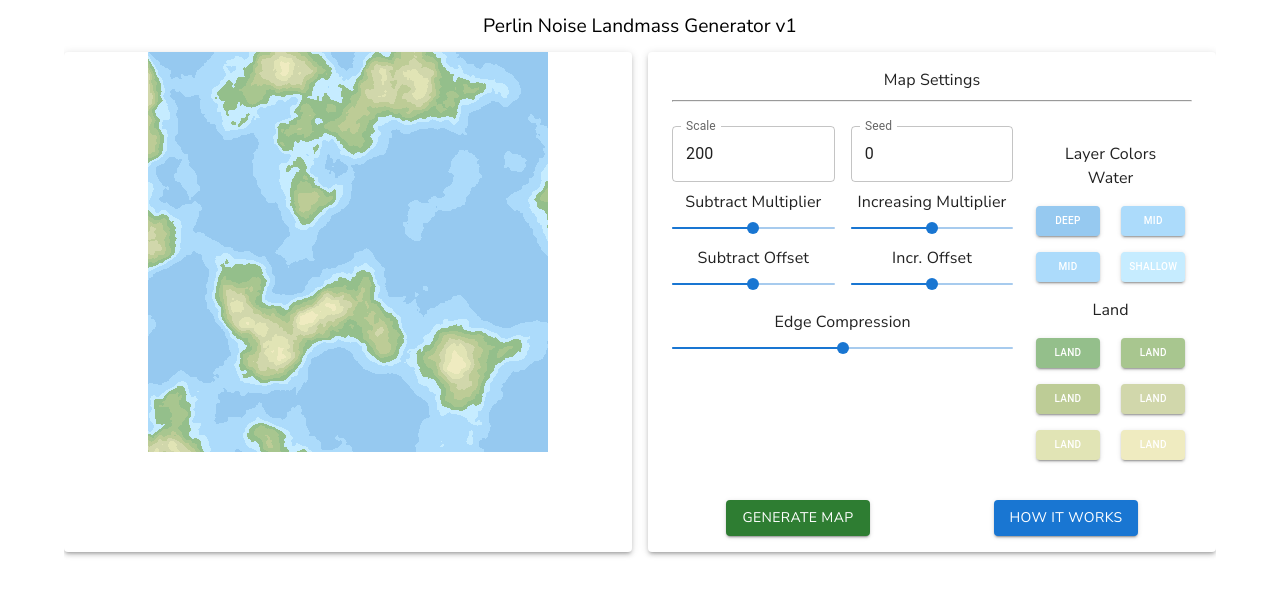
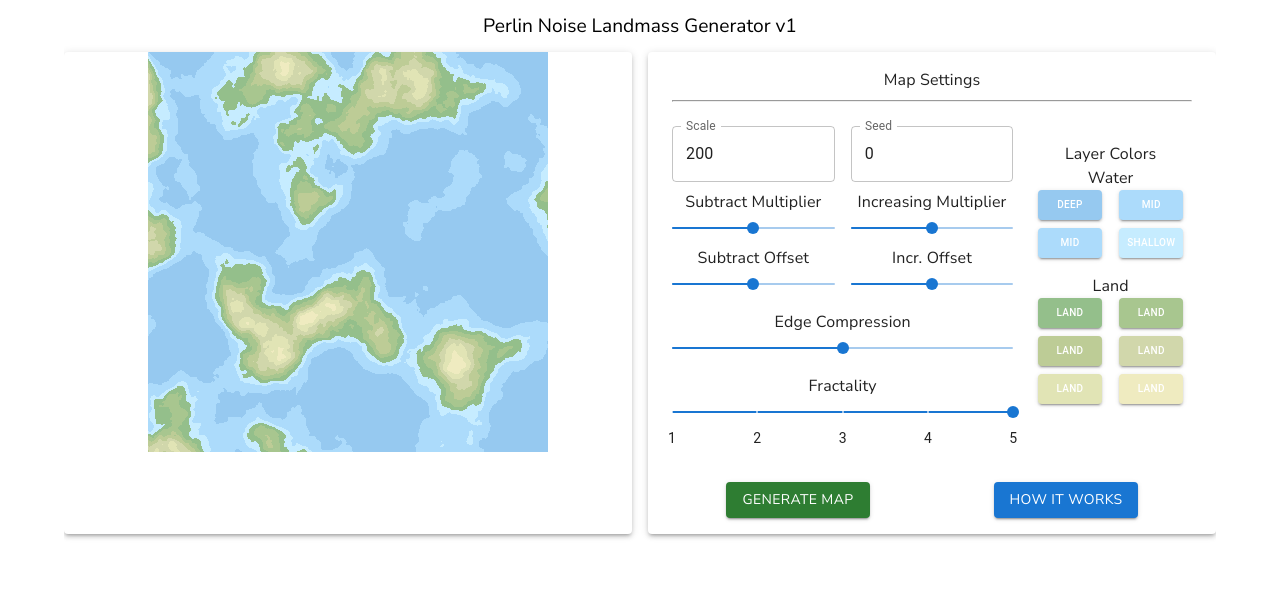
Before and after one commit to daniel-macias/landmass, a React (Create React App) app: page / in a window 1280 px wide. Shown: the top 596 px of the page. Built offline with nearby package versions, Linux system fonts and the light colour scheme.

Commit message:
connected color picker to generator, added fractality

```diff
--- a/src/App.tsx
+++ b/src/App.tsx
@@ -1,12 +1,17 @@
-import React, { useEffect, useRef, useState } from 'react';
+import React, { useEffect, useState } from 'react';
 import './App.css';
 import Map from './components/Map';
 import Settings from './components/Settings';
 import seedrandom from 'seedrandom';
 import { Grid, Paper, Container } from '@mui/material';
 
+interface RGBColor {
+  red: number;
+  green: number;
+  blue: number;
+}
+
 function App() {
-
   const [randomNumber, setRandomNumber] = useState(0);
   const [mapData, setMapData] = useState({
     boardSize: 400,
@@ -18,8 +23,20 @@ function App() {
     decreasingOffset: 0.5,
     increasingOffset: 0.5,
     scale: 200,
+    fractality: 5,
+    colors: [
+      { red: 150, green: 201, blue: 240 }, // Water Deep
+      { red: 172, green: 219, blue: 251 }, // Water Mid Low
+      { red: 172, green: 219, blue: 251 }, // Water Mid High
+      { red: 198, green: 236, blue: 255 }, // Water Shallow
+      { red: 148, green: 191, blue: 139 }, // Land 0
+      { red: 168, green: 198, blue: 143 }, // Land 1
+      { red: 189, green: 204, blue: 150 }, // Land 2
+      { red: 209, green: 215, blue: 171 }, // Land 3
+      { red: 225, green: 228, blue: 181 }, // Land 4
+      { red: 239, green: 235, blue: 192 }  // Land 5
+    ],
   });
-
 
   useEffect(() => {
     const now = new Date();
@@ -28,8 +45,6 @@ function App() {
     );
 
     setRandomNumber(parseFloat(rng.toString()));
-
-
   }, []);
 
   const generateMap = (formData: {
@@ -42,6 +57,8 @@ function App() {
     decreasingOffset: number;
     increasingOffset: number;
     scale: number;
+    fractality: number;
+    colors: RGBColor[];
   }) => {
     // Process the form data and generate the map
     console.log('Generating Map...');
@@ -61,15 +78,10 @@ function App() {
             overflowY: 'auto', // Enable vertical scrolling when needed
           }}
         >
-
           <h1 className="montserrat-title">Perlin Noise Landmass Generator v1</h1>
 
-      {/* 'lg' here sets the maximum width to large screens, but you can adjust this based on your preference */}
           <Grid container spacing={2}>
-        {/* For larger screens (1/3 and 2/3) */}
-
             <Grid item xs={12} sm={6}>
-          {/* Content for the 2/3 column */}
               <Paper elevation={3} style={{ minHeight: '100%', display: 'flex', flexDirection: 'column' }}>
                 <div style={{ flex: 1, minHeight: 0, alignItems: 'center' }}>
                   <Map {...mapData} />
@@ -77,7 +89,6 @@ function App() {
               </Paper>
             </Grid>
             <Grid item xs={12} sm={6}>
-          {/* Content for the 1/3 column */}
               <Paper elevation={3} style={{ minHeight: '100%', display: 'flex', flexDirection: 'column' }}>
                 <Settings onSubmit={generateMap} />
               </Paper>
@@ -85,8 +96,6 @@ function App() {
           </Grid>
         </div>
       </Container>
-
-
     </div>
   );
 }
--- a/src/components/Map.tsx
+++ b/src/components/Map.tsx
@@ -12,6 +12,8 @@ interface MapProps {
   decreasingOffset: number;
   increasingOffset: number;
   scale: number;
+  fractality: number;
+  colors: RGBColor[];
 }
 
 interface RGBColor {
@@ -29,26 +31,14 @@ const Map: React.FC<MapProps> = ({
   increasingMultiplier,
   decreasingOffset,
   increasingOffset,
-  scale
+  scale,
+  fractality,
+  colors
 }) => {
   const canvasRef = useRef<HTMLCanvasElement>(null);
 
   // Ensure the seed is positive
   seed = Math.abs(seed);
-
-  // Define colors for different height levels
-  const colors: RGBColor[] = [
-    { red: 150, green: 201, blue: 240 }, // Water Deep
-    { red: 172, green: 219, blue: 251 }, // Water Mid Low
-    { red: 172, green: 219, blue: 251 }, // Water Mid High
-    { red: 198, green: 236, blue: 255 }, // Water Shallow
-    { red: 148, green: 191, blue: 139 }, // Land 0
-    { red: 168, green: 198, blue: 143 }, // Land 1
-    { red: 189, green: 204, blue: 150 }, // Land 2
-    { red: 209, green: 215, blue: 171 }, // Land 3
-    { red: 225, green: 228, blue: 181 }, // Land 4
-    { red: 239, green: 235, blue: 192 }, // Land 5
-  ];
 
   // Get the color corresponding to the given value
   const getColorForValue = (value: number): RGBColor => {
@@ -129,7 +119,7 @@ const Map: React.FC<MapProps> = ({
         perlinNoiseValue = (1 + perlinNoiseValue - distFromEdge) / 2;
 
         // Apply fractal noise for more detail
-        const fractalValue = addFractality((j + vectorSeedX) / scale, (i + vectorSeedY) / scale, 5, 0.5);
+        const fractalValue = addFractality((j + vectorSeedX) / scale, (i + vectorSeedY) / scale, fractality, 0.5);
         perlinNoiseValue = (perlinNoiseValue + fractalValue) / 2;
 
         // Adjust Perlin noise value based on edge distance
@@ -142,7 +132,7 @@ const Map: React.FC<MapProps> = ({
         context.fillRect(i * squareSize, j * squareSize, squareSize, squareSize);
       }
     }
-  }, [squareSize, boardSize, seed, edgeCompressionAmount, decreasingMultiplier, increasingMultiplier, decreasingOffset, increasingOffset, scale]);
+  }, [squareSize, boardSize, seed, edgeCompressionAmount, decreasingMultiplier, increasingMultiplier, decreasingOffset, increasingOffset, scale, fractality, colors]);
 
   return <canvas ref={canvasRef} />;
 };
--- a/src/components/Settings.tsx
+++ b/src/components/Settings.tsx
@@ -13,6 +13,7 @@ interface SettingsProps {
     increasingOffset: number;
     scale: number;
     squareSize: number;
+    fractality: number;
     colors: RGBColor[];
   }) => void;
 }
@@ -34,6 +35,7 @@ const Settings = ({ onSubmit }: SettingsProps) => {
   const [increasingOffset, setIncreasingOffset] = useState<number>(0.5);
   const [scale, setScale] = useState<number>(200);
   const [squareSize, setSquareSize] = useState<number>(1);
+  const [fractality, setFractality] = useState<number>(5);
 
   // State variables for color pickers
   const [colors, setColors] = useState<RGBColor[]>([
@@ -77,6 +79,7 @@ const Settings = ({ onSubmit }: SettingsProps) => {
       increasingOffset,
       scale,
       squareSize,
+      fractality,
       colors,
     };
     // Call the onSubmit function from the props and pass the form data
@@ -201,11 +204,25 @@ const Settings = ({ onSubmit }: SettingsProps) => {
                 aria-labelledby="decreasing-multiplier-slider-label"
               />
             </Grid>
+            <Grid item xs={12}>
+              <Typography fontFamily={'Nunito Sans'} id="fractality-slider-label" style={{ marginTop: '8px' }}>Fractality</Typography>
+              <Slider
+                size="small"
+                value={fractality}
+                onChange={(_, newValue) => setFractality(newValue as number)}
+                valueLabelDisplay="auto"
+                step={1}
+                min={1}
+                max={5}
+                marks={[{ value: 1, label: '1' }, { value: 2, label: '2' }, { value: 3, label: '3' }, { value: 4, label: '4' }, { value: 5, label: '5' }]}
+                aria-labelledby="fractality-slider-label"
+              />
+            </Grid>
           </Grid>
           <Grid item xs={12} sm={4} style={{ marginTop: '16px' }}>
             <Typography fontFamily={'Nunito Sans'}>Layer Colors</Typography>
             <Typography fontFamily={'Nunito Sans'}>Water</Typography>
-            <Grid container spacing={1} style={{ marginTop: '8px' }}>
+            <Grid container>
               {colors.slice(0, 4).map((color, index) => (
                 <Grid item xs={6} key={index}>
                   <Button
@@ -226,7 +243,7 @@ const Settings = ({ onSubmit }: SettingsProps) => {
               ))}
             </Grid>
             <Typography fontFamily={'Nunito Sans'} style={{ marginTop: '8px' }}>Land</Typography>
-            <Grid container spacing={1} style={{ marginTop: '8px' }}>
+            <Grid container>
               {colors.slice(4).map((color, index) => (
                 <Grid item xs={6} key={index + 4}>
                   <Button
```
Lines whose indentation alone changed are shown as unchanged.
